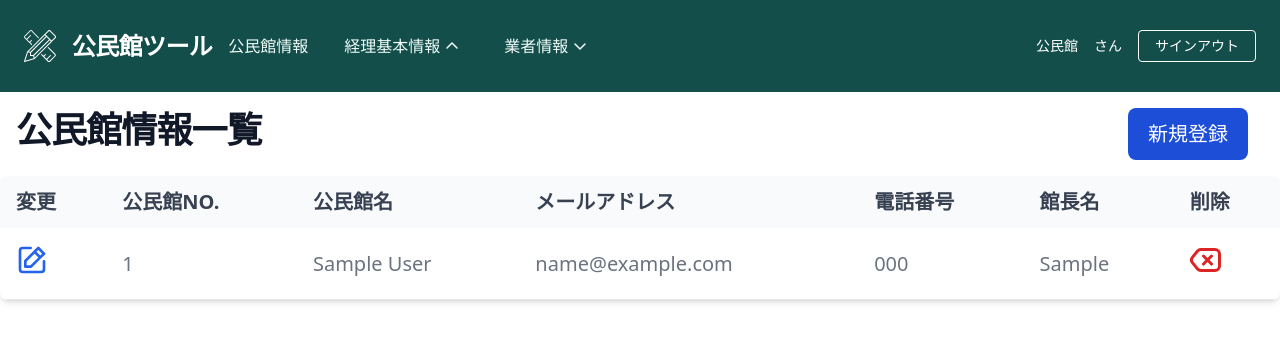
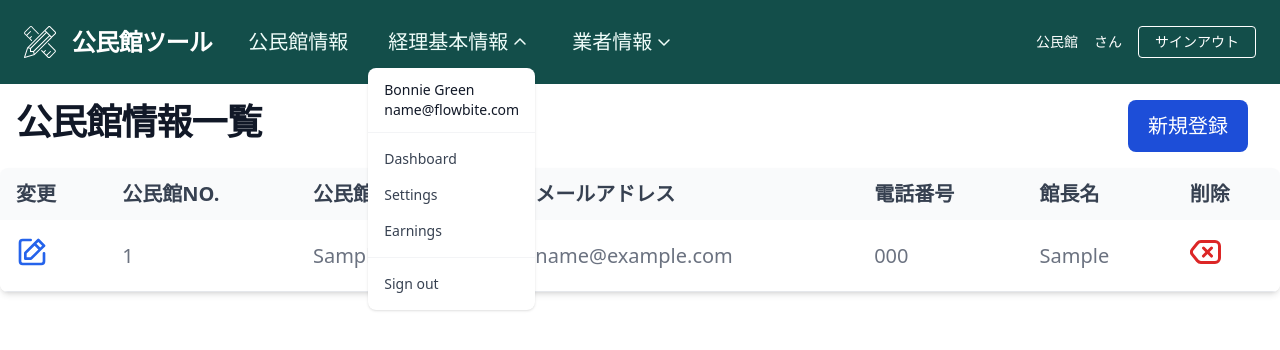
Before and after one commit to ajeeharu/DjangoTools, a Django app: page /account/hall/ in a window 1280 px wide, after a click on "経理基本情報". Shown: the top 350 px of the page. Run offline with Django 5.2, Linux system fonts and the light colour scheme; tables that the repository leaves empty hold one stand-in row (values such as "Sample post").

Commit message:
HTML整形

```diff
--- a/tools/static/css/styles.css
+++ b/tools/static/css/styles.css
@@ -640,12 +636,12 @@ video {
   top: 0px;
 }
 
+.z-10 {
+  z-index: 10;
+}
+
 .z-50 {
   z-index: 50;
-}
-
-.z-10 {
-  z-index: 10;
 }
 
 .mx-auto {
@@ -681,16 +677,16 @@ video {
   margin-top: 0px;
 }
 
+.mt-2 {
+  margin-top: 0.5rem;
+}
+
 .mt-4 {
   margin-top: 1rem;
 }
 
 .mt-8 {
   margin-top: 2rem;
-}
-
-.ms-3 {
-  margin-inline-start: 0.75rem;
 }
 
 .block {
@@ -1002,6 +974,11 @@ video {
   padding-bottom: 2rem;
 }
 
+.py-1 {
+  padding-top: 0.25rem;
+  padding-bottom: 0.25rem;
+}
+
 .text-left {
   text-align: left;
 }
@@ -1020,6 +997,11 @@ video {
   line-height: 2.5rem;
 }
 
+.text-base {
+  font-size: 1rem;
+  line-height: 1.5rem;
+}
+
 .text-sm {
   font-size: 0.875rem;
   line-height: 1.25rem;
@@ -1028,11 +1010,6 @@ video {
 .text-xl {
   font-size: 1.25rem;
   line-height: 1.75rem;
-}
-
-.text-base {
-  font-size: 1rem;
-  line-height: 1.5rem;
 }
 
 .font-bold {
--- a/tools/templates/accounts/public_hall.html
+++ b/tools/templates/accounts/public_hall.html
@@ -4,7 +4,7 @@
 <div id="content">
   <section class="bg-white">
     <div
-      class="flex flex-row py-4 px-4 mx-auto max-w-screen-xl items-center justify-between"
+      class="flex flex-row py-4 px-4 mx-auto items-center justify-between"
     >
       <h1
         class="mb-2 text-4xl font-extrabold tracking-tight leading-none text-gray-900"
--- a/tools/templates/base.html
+++ b/tools/templates/base.html
@@ -46,14 +46,14 @@
 
         <a
           href="{% url 'accounts:hall' %}"
-          class="inline-block mt-0 text-teal-50 hover:text-white mr-4"
+          class="dropdownbutton text-xl text-teal-50 hover:text-white font-medium rounded-lg px-5 py-1 text-center inline-flex items-center"
         >
           公民館情報
         </a>
         <button
           type="button"
           data-dropdown-toggle="dropdownAccounting"
-          class="dropdownbutton text-base text-teal-50 hover:text-white focus:ring-4 focus:outline-none focus:ring-gray-300 font-medium rounded-lg px-5 py-2.5 text-center inline-flex items-center"
+          class="dropdownbutton text-xl text-teal-50 hover:text-white font-medium rounded-lg px-5 py-1 text-center inline-flex items-center"
         >
           経理基本情報
           <svg
@@ -72,10 +72,43 @@
             />
           </svg>
         </button>
+        <!-- Dropdown menu -->
+        <div
+          id="dropdownAccounting"
+          class="dropdownmenu z-10 hidden bg-white divide-y divide-gray-100 rounded-lg shadow absolute mt-2"
+        >
+          <div class="px-4 py-3 text-sm text-gray-900">
+            <div>Bonnie Green</div>
+            <div class="font-medium truncate">name@flowbite.com</div>
+          </div>
+          <ul
+            class="py-2 text-sm text-gray-700 dark:text-gray-200"
+            aria-labelledby="dropdownInformationButton"
+          >
+            <li>
+              <a href="#" class="block px-4 py-2 hover:bg-gray-100"
+                >Dashboard</a
+              >
+            </li>
+            <li>
+              <a href="#" class="block px-4 py-2 hover:bg-gray-100">Settings</a>
+            </li>
+            <li>
+              <a href="#" class="block px-4 py-2 hover:bg-gray-100">Earnings</a>
+            </li>
+          </ul>
+          <div class="py-2">
+            <a
+              href="#"
+              class="block px-4 py-2 text-sm text-gray-700 hover:bg-gray-100"
+              >Sign out</a
+            >
+          </div>
+        </div>
         <button
           type="button"
           data-dropdown-toggle="dropdownSupplier"
-          class="dropdownbutton text-base text-teal-50 hover:text-white focus:ring-4  focus:outline-none focus:ring-gray-300 font-medium rounded-lg px-5 py-2.5 text-center inline-flex items-center"
+          class="dropdownbutton text-xl text-teal-50 hover:text-white font-medium rounded-lg px-5 py-1 text-center inline-flex items-center"
         >
           業者情報
           <svg
```
Also changed, not shown: other parts of tools/static/css/styles.css (+10 -78 lines).
